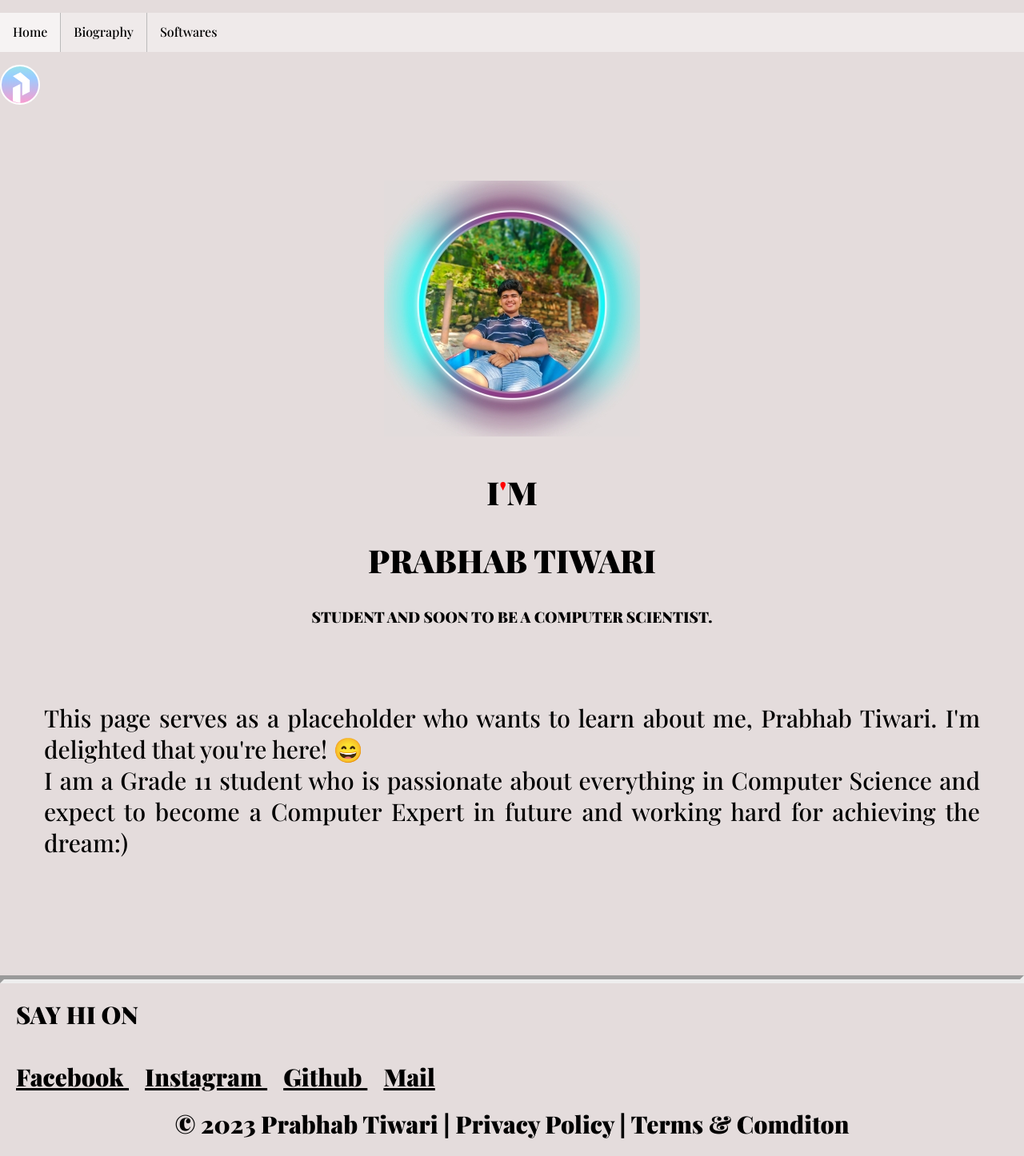
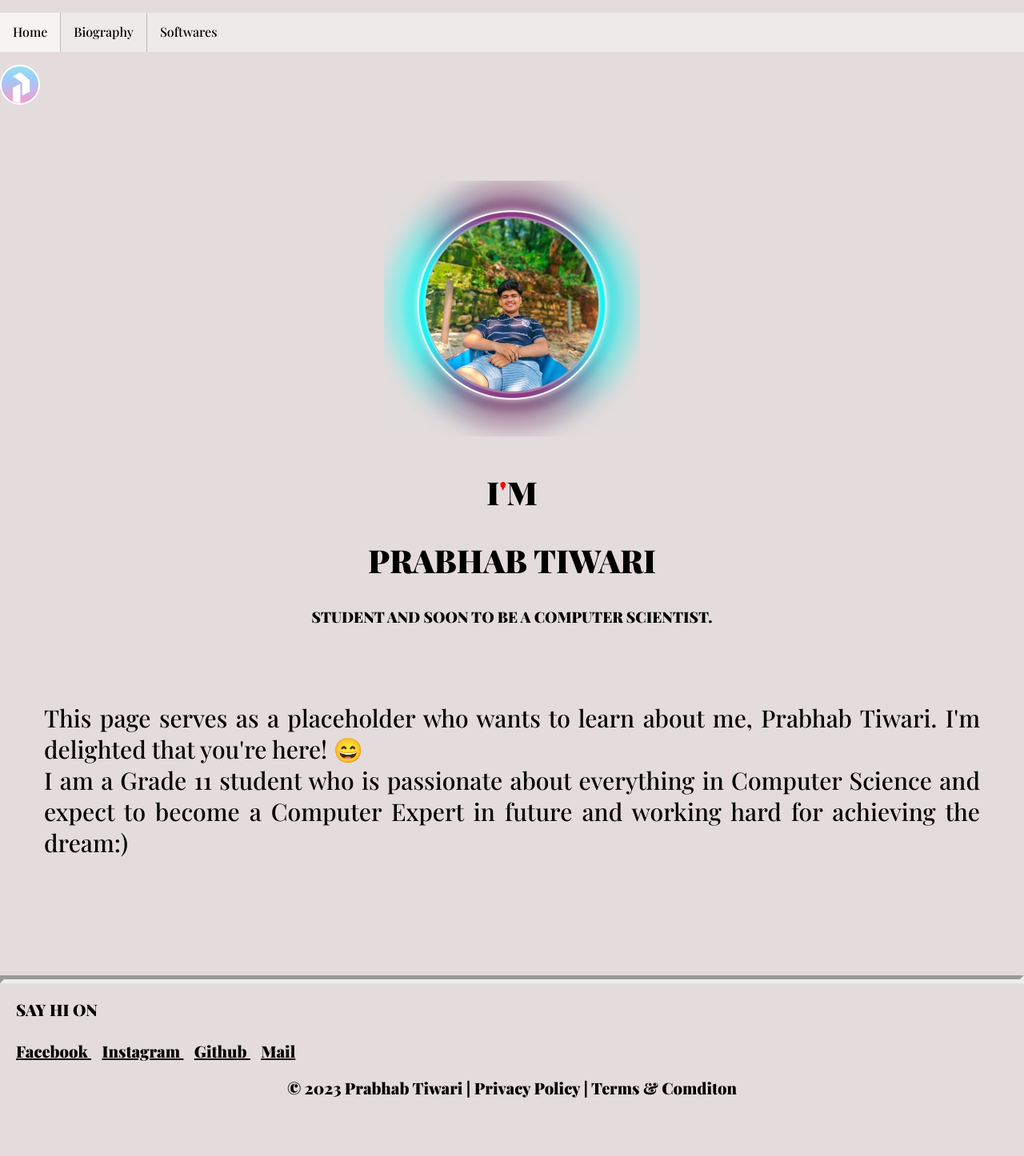
Before and after one commit to PrabhabTiwari/website, a Jekyll site: the page built from index.html, in a window 1280 px wide. Shown: the whole page at 80% size. Built offline with Jekyll 4.4.1, drawn with Linux system fonts in a browser that asks for light colours; after the commit the page ends 1394 px from its top, so only the background shows below that.

Commit message:
Update footer.html

```diff
--- a/_includes/footer.html
+++ b/_includes/footer.html
@@ -10,7 +10,7 @@
 </style>
 
 <hr>
-<div class="leftalign" style=" font-size: 30px; margin: 20px; font-weight: bold;">
+<div class="leftalign" style=" font-size: 20px; margin: 20px; font-weight: bold;">
 SAY HI ON <br><br>
  <a href="https://www.facebook.com/tiwariprabhab" target="_blank"> Facebook </a> &nbsp;&nbsp;
  <a href="https://www.instagram.com/tiwari_prabhab/" target="_blank"> Instagram </a> &nbsp;&nbsp;
@@ -18,6 +18,6 @@ SAY HI ON <br><br>
 
 <a href="mailto:"t.prabhab@gmail.com"> Mail </a>
 </div>
-<div class="center" style=" font-size: 30px; margin: 20px; font-weight: bold;">
+<div class="center" style=" font-size: 20px; margin: 20px; font-weight: bold;">
 ©  2023  Prabhab  Tiwari |  Privacy Policy | Terms & Comditon </div>
 </h10>
```
